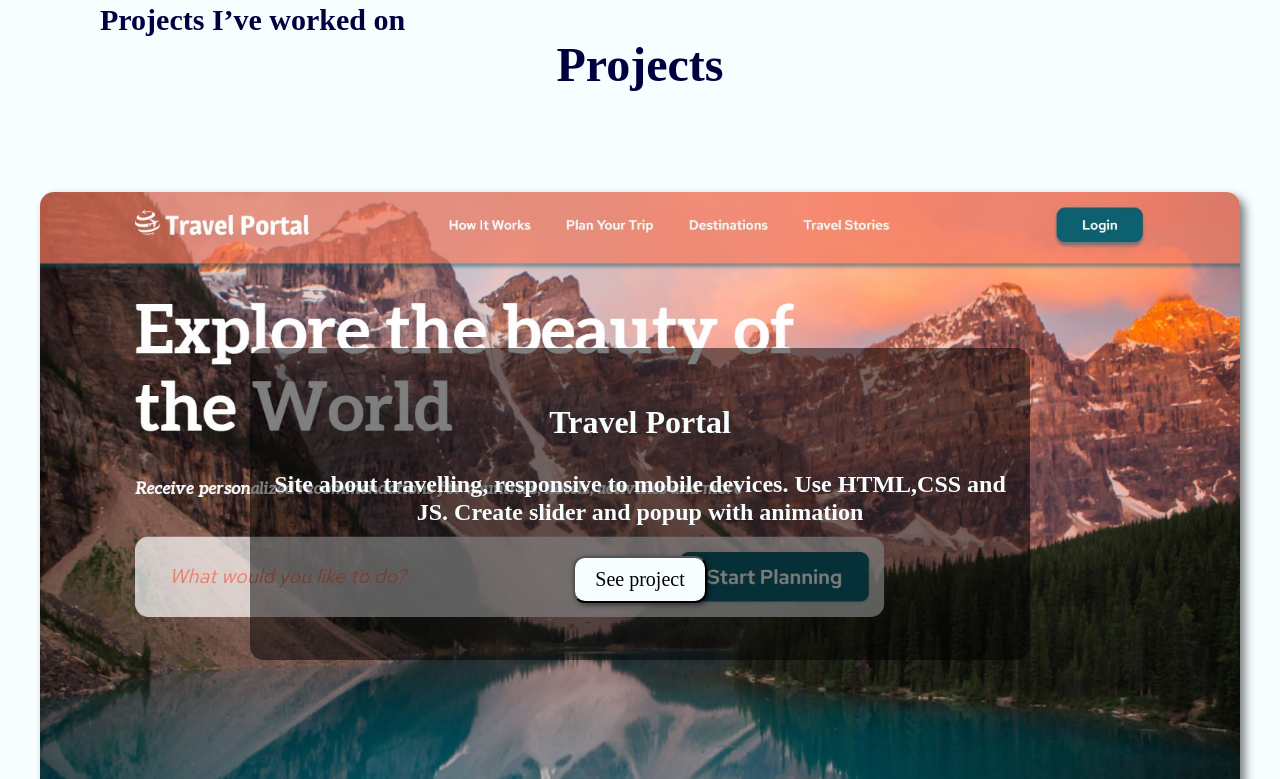
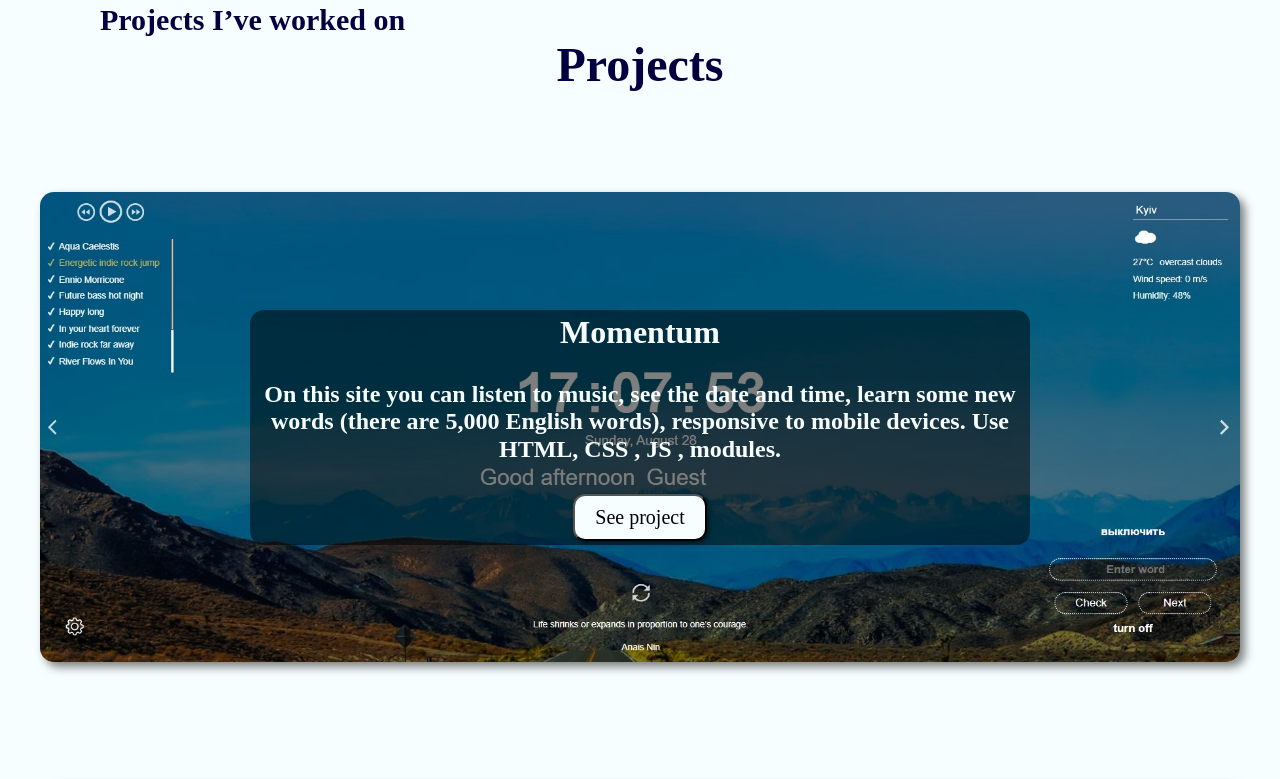
Before and after one commit to Mykhailo-Bondarenko/CV-Bondarenko-Mykhailo, a plain HTML site: page index.html in a window 1280 px wide. Shown: the part 3287-4066 px from the top of the page. Drawn offline with Linux system fonts and the light colour scheme.

Commit message:
add project 7

```diff
--- a/index.html
+++ b/index.html
@@ -188,6 +188,20 @@
         <h4 class="projects__subtitle">Projects I’ve worked on</h4>
         <h3 class="projects__title">Projects</h3>
         <div class="projects__list list">
+          <a href="https://mykhailo-bondarenko.github.io/momentum/" class="list__link" target="_blank">
+            <div class="list__body body">
+              <img class="body__img" src="./img/project7.jpg" alt="Project 7">
+              <div class="body__text text">
+                <h3 class="text__title">Momentum</h3>
+                <h4 class="text__subtitle">On this site you can listen to music, see the date and time, learn some new
+                  words (there are 5,000 English words), responsive to mobile devices. Use HTML, CSS , JS , modules.
+                </h4>
+                <button type="button" class="text__button">See project</button>
+              </div>
+            </div>
+          </a>
+        </div>
+        <div class="projects__list list">
           <a href="https://mykhailo-bondarenko.github.io/travel/" class="list__link" target="_blank">
             <div class="list__body body">
               <img class="body__img" src="./img/project6.jpg" alt="Project 6">
```
Also changed, not shown: img/project7.jpg (added).
